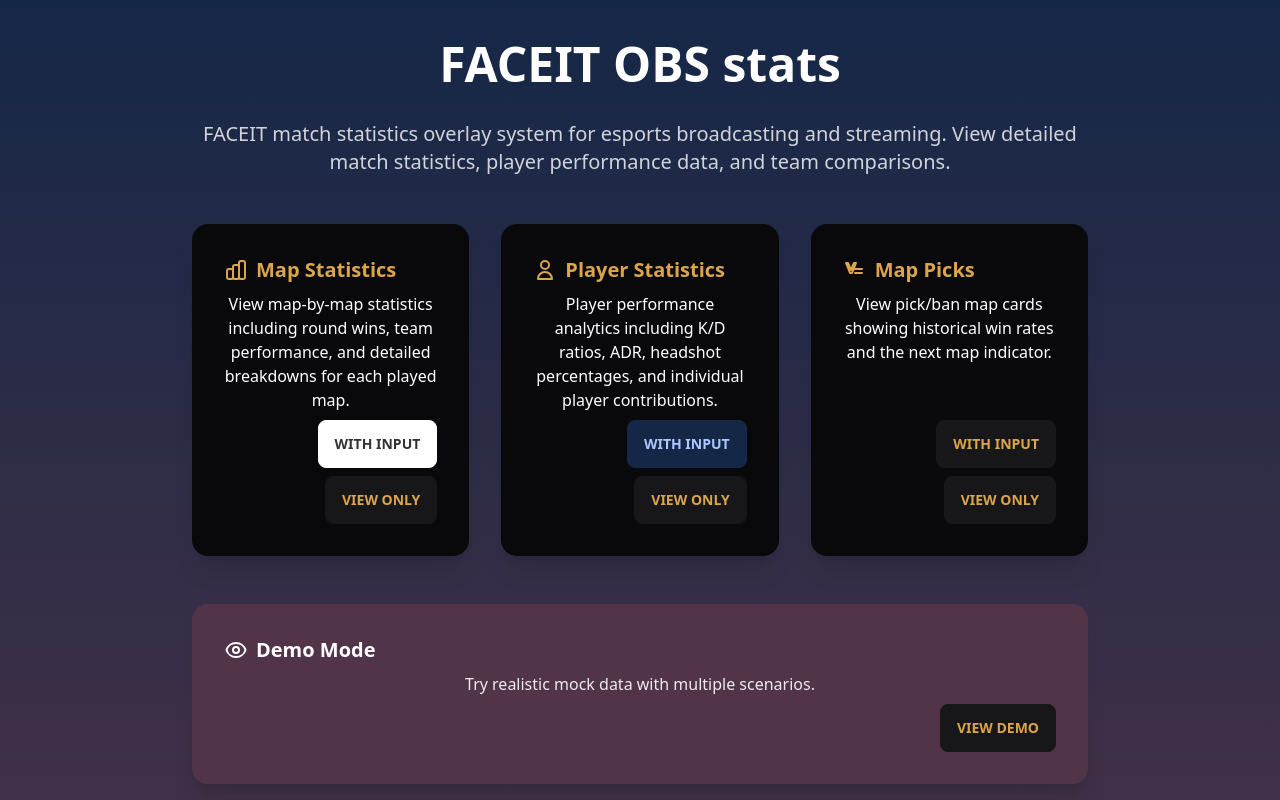
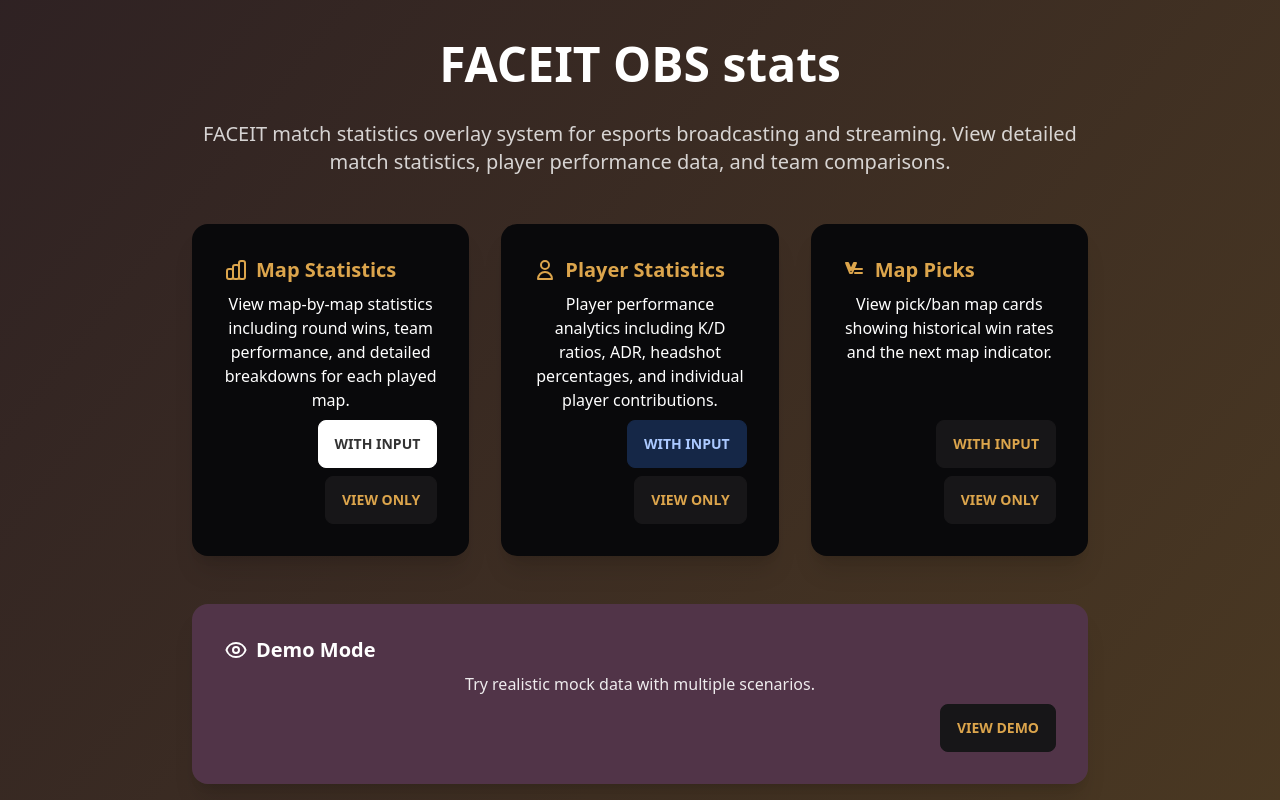
Before and after one commit to oplehtinen/faceit-obs-stats, a SvelteKit app: page / in a window 1280 px wide. Shown: the top 800 px of the page. Built offline with nearby package versions, Linux system fonts and the light colour scheme.

Commit message:
Enhance layout styling and animations; update background gradient and add new animation for background pan effect

```diff
--- a/src/routes/+layout.svelte
+++ b/src/routes/+layout.svelte
@@ -13,7 +13,7 @@
 </script>
 
 <div
-	class={`flex py-2 items-center justify-center ${isHome ? 'min-h-screen' : 'h-screen'} animate-text bg-gradient-to-b from-secondary via-accent to-base-content`}
+	class={`flex py-2 items-center justify-center ${isHome ? 'min-h-screen' : 'h-screen'} bg-gradient-to-br from-secondary/35 via-accent/40 to-base-content/35 bg-[length:250%_250%] animate-bg-pan`}
 >
 	<div
 		class={`container-fluid mx-auto my-4 px-8 gap-4 flex flex-col w-full justify-evenly ${isHome ? '' : 'h-full'}`}
--- a/tailwind.config.cjs
+++ b/tailwind.config.cjs
@@ -7,7 +7,8 @@
 				'21/9': '21 / 9'
 			},
 			animation: {
-				text: 'text 7s ease infinite'
+				text: 'text 7s ease infinite',
+				'bg-pan': 'bg-pan 10s ease infinite'
 			},
 			keyframes: {
 				text: {
@@ -20,6 +21,17 @@
 					'100%': {
 						'background-size': '150% 150%'
 					}
+				},
+				'bg-pan': {
+					'0%': {
+						'background-position': '0% 0%'
+					},
+					'50%': {
+						'background-position': '100% 100%'
+					},
+					'100%': {
+						'background-position': '0% 0%'
+					}
 				}
 			}
 		}
```
